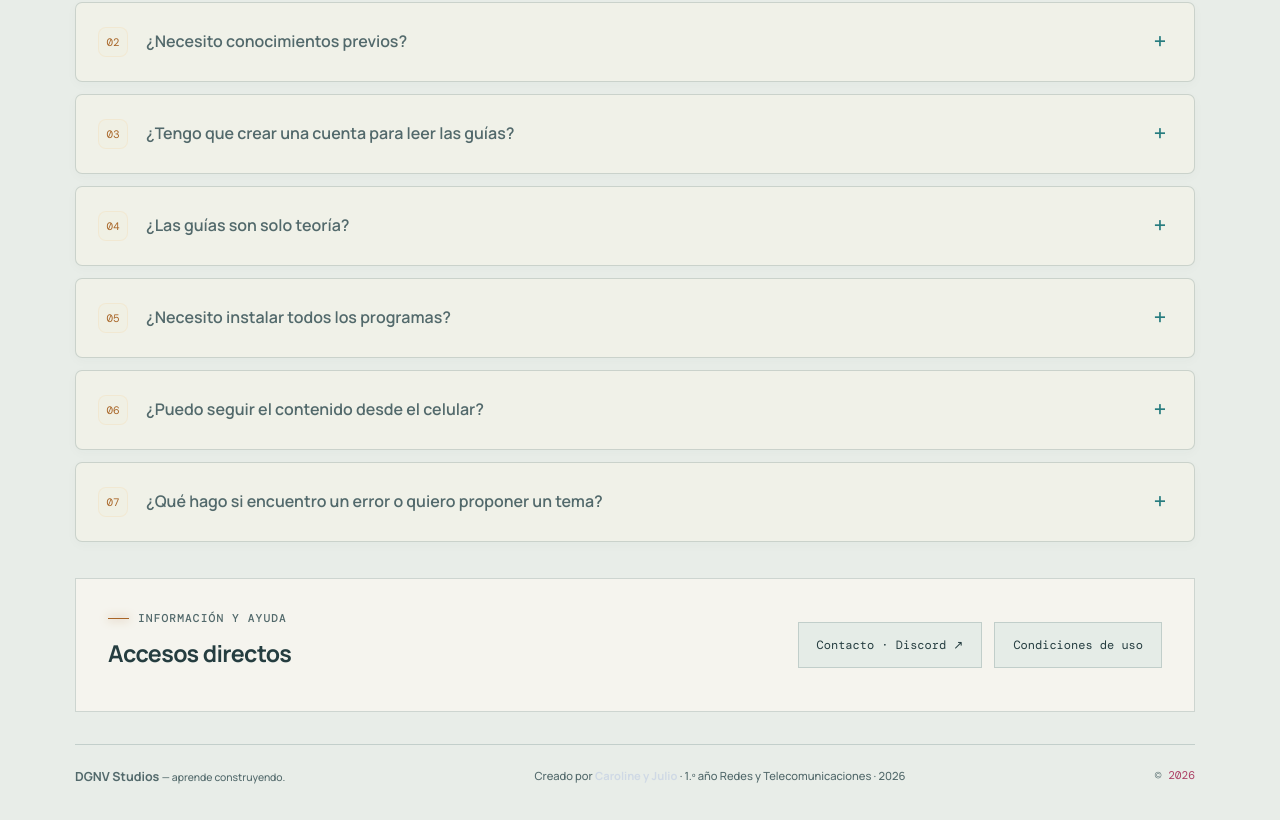
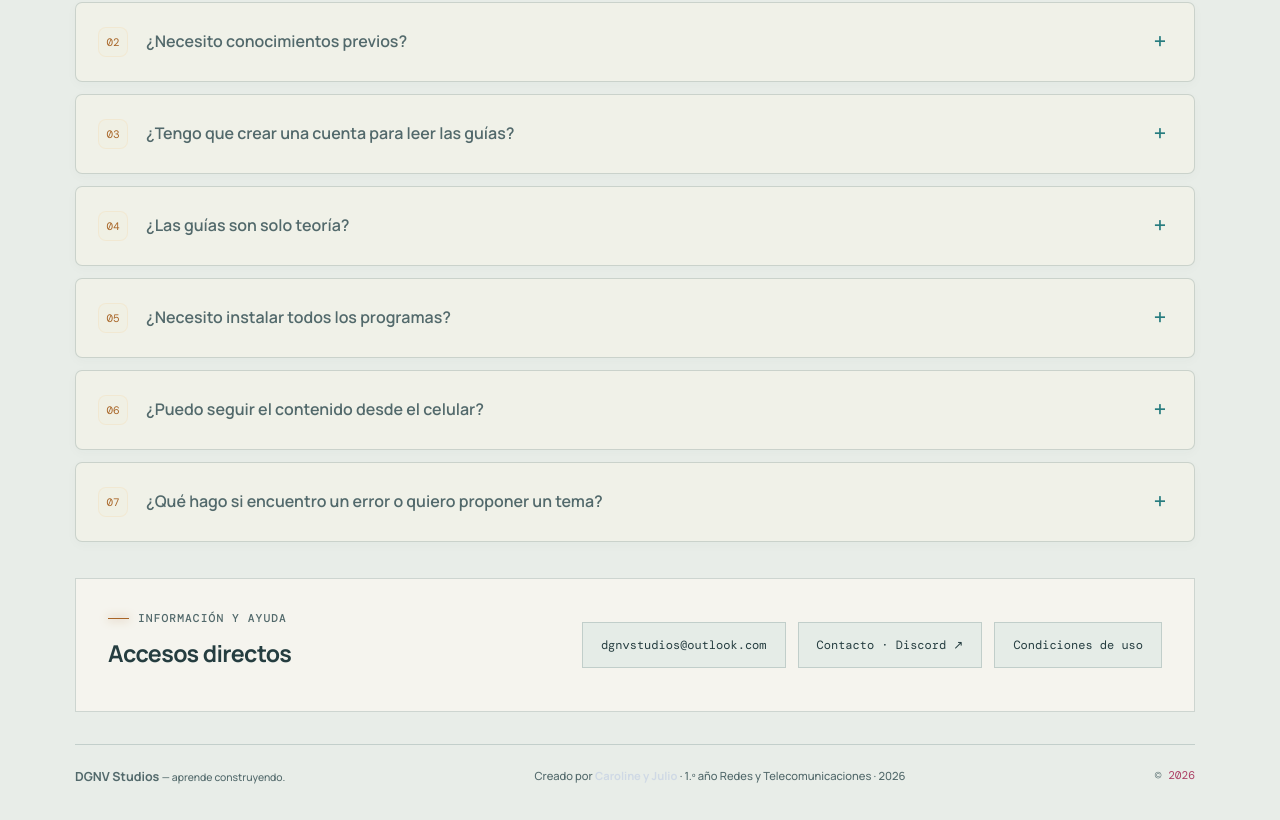
Before and after one commit to mdranvv077/duoc_estudios, a plain HTML site: page index.html in a window 1280 px wide. Shown: the part 5519-6339 px from the top of the page. Drawn offline with nearby package versions, Linux system fonts and the light colour scheme.

Commit message:
hgfdsasfsfdfs

```diff
--- a/index.html
+++ b/index.html
@@ -304,11 +304,11 @@
           <details name="home-faq"><summary><span aria-hidden="true">04</span>¿Las guías son solo teoría?</summary><div class="home-answer"><p>Combinan explicaciones, ejemplos y práctica. Según la modalidad encontrarás comandos, código en Python, modelos interactivos o recorridos paso a paso con herramientas.</p></div></details>
           <details name="home-faq"><summary><span aria-hidden="true">05</span>¿Necesito instalar todos los programas?</summary><div class="home-answer"><p>Solo los que correspondan a la práctica que quieras realizar. Puedes leer las explicaciones sin instalarlos; cada recorrido indica las herramientas y los archivos que utiliza.</p></div></details>
           <details name="home-faq"><summary><span aria-hidden="true">06</span>¿Puedo seguir el contenido desde el celular?</summary><div class="home-answer"><p>Sí. La página cuenta con una vista adaptada para celulares: los textos, botones y contenidos se ajustan al tamaño de la pantalla para facilitar la lectura y la navegación. Para escribir código, trabajar con topologías o utilizar programas de escritorio, resulta más cómodo continuar en un computador.</p></div></details>
-          <details name="home-faq"><summary><span aria-hidden="true">07</span>¿Qué hago si encuentro un error o quiero proponer un tema?</summary><div class="home-answer"><p>Puedes escribirnos a través de la comunidad de Discord. Incluye el enlace al módulo y una breve explicación; una captura también ayuda a entender lo que estás viendo.</p></div></details>
+          <details name="home-faq"><summary><span aria-hidden="true">07</span>¿Qué hago si encuentro un error o quiero proponer un tema?</summary><div class="home-answer"><p>Puedes escribirnos a <a href="mailto:dgnvstudios@outlook.com">dgnvstudios@outlook.com</a> o a través de la comunidad de Discord. Incluye el enlace al módulo y una breve explicación; una captura también ayuda a entender lo que estás viendo.</p></div></details>
         </div>
         <div class="home-contact">
           <div><p class="eyebrow"><span></span> Información y ayuda</p><h3>Accesos directos</h3></div>
-          <div class="home-contact-actions"><a href="https://discord.gg/d5ctdmtPa2" target="_blank" rel="noopener noreferrer">Contacto · Discord ↗</a><details class="home-terms"><summary>Condiciones de uso</summary><p>Esta sección está en preparación. Aquí publicaremos las condiciones de uso y las directrices de la página.</p></details></div>
+          <div class="home-contact-actions"><a href="mailto:dgnvstudios@outlook.com">dgnvstudios@outlook.com</a><a href="https://discord.gg/d5ctdmtPa2" target="_blank" rel="noopener noreferrer">Contacto · Discord ↗</a><details class="home-terms"><summary>Condiciones de uso</summary><p>Esta sección está en preparación. Aquí publicaremos las condiciones de uso y las directrices de la página.</p></details></div>
         </div>
       </section>
     </main>
```
